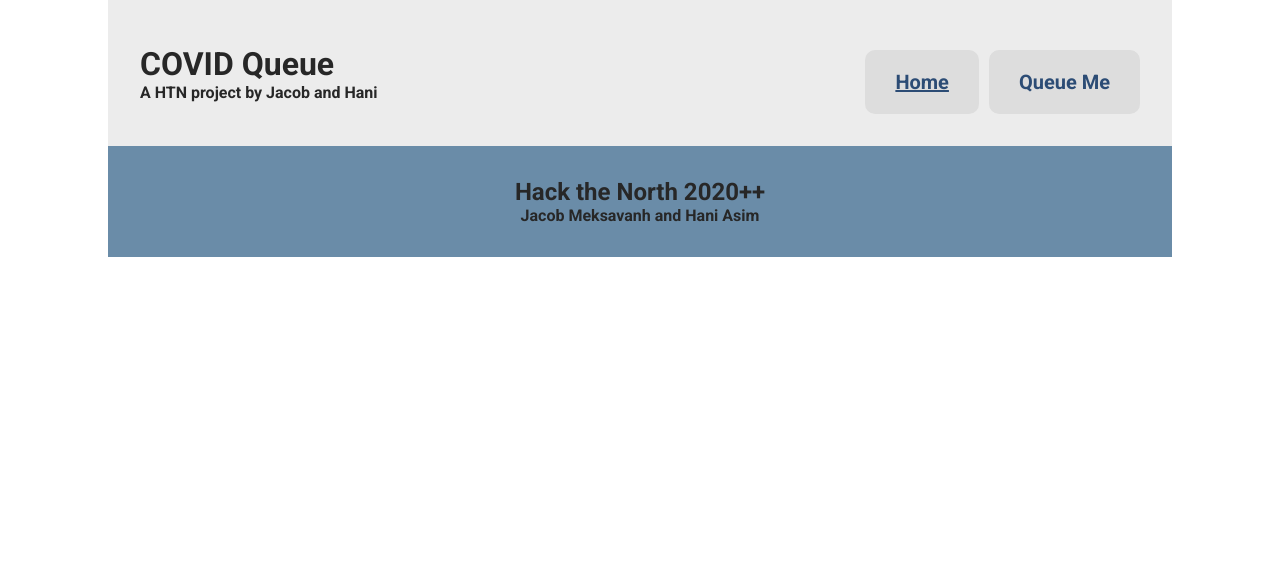
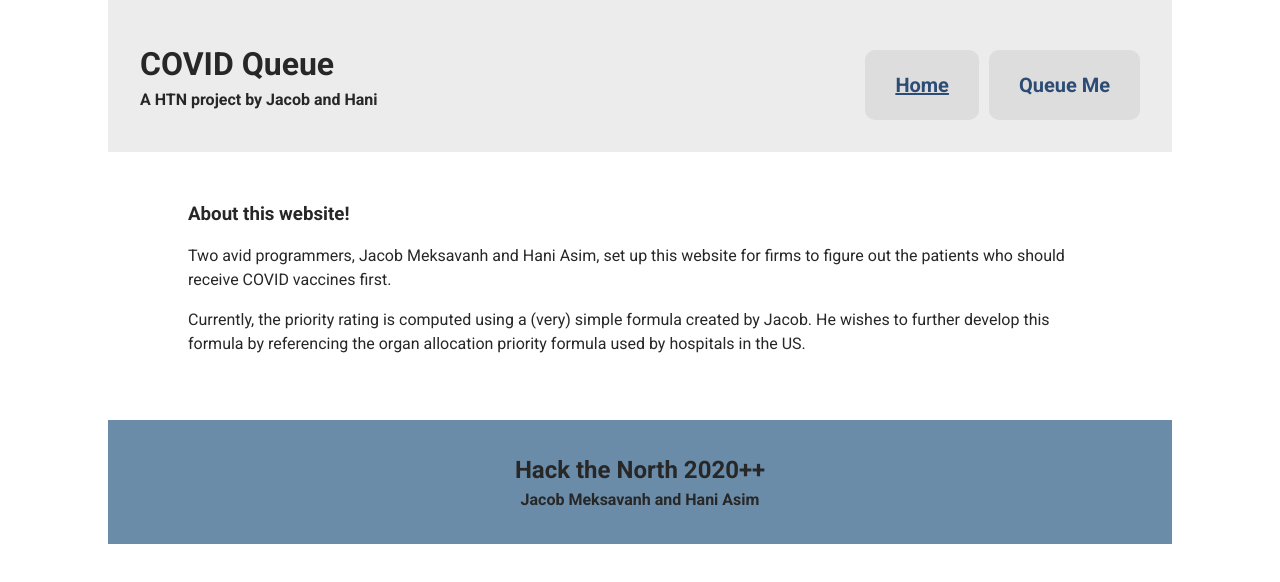
Before and after one commit to hani64/covid-queue, a plain HTML site: page public/index.html in a window 1280 px wide. Drawn offline with Linux system fonts and the light colour scheme.

Commit message:
Homepage updated

```diff
--- a/public/css/style.css
+++ b/public/css/style.css
@@ -4,6 +4,7 @@ body {
     font-family: 'Roboto', sans-serif;
     color: #272727;
     box-sizing: border-box;
+    line-height: 1.5;
 }
 
 h1,
@@ -96,6 +97,10 @@ nav {
     margin: 0 auto;
 }
 
+.about-us {
+    padding: 3em;
+}
+
 /* == Form == */
 #info-form,
 #login-form {
--- a/public/index.html
+++ b/public/index.html
@@ -26,7 +26,19 @@
     </header>
 
     <main>
+        <div class="container">
+            <div class="about-us">
+                <h3>About this website!</h3>
+                <p>Two avid programmers, Jacob Meksavanh and Hani Asim, set up this website
+                    for firms to figure out the patients who should receive COVID vaccines first.
+                </p>
 
+                <p>Currently, the priority rating is computed using a (very) simple formula
+                    created by Jacob. He wishes to further develop this formula by referencing
+                    the organ allocation priority formula used by hospitals in the US.
+                </p>
+            </div>
+        </div>
     </main>
 
     <footer class="container">
```
